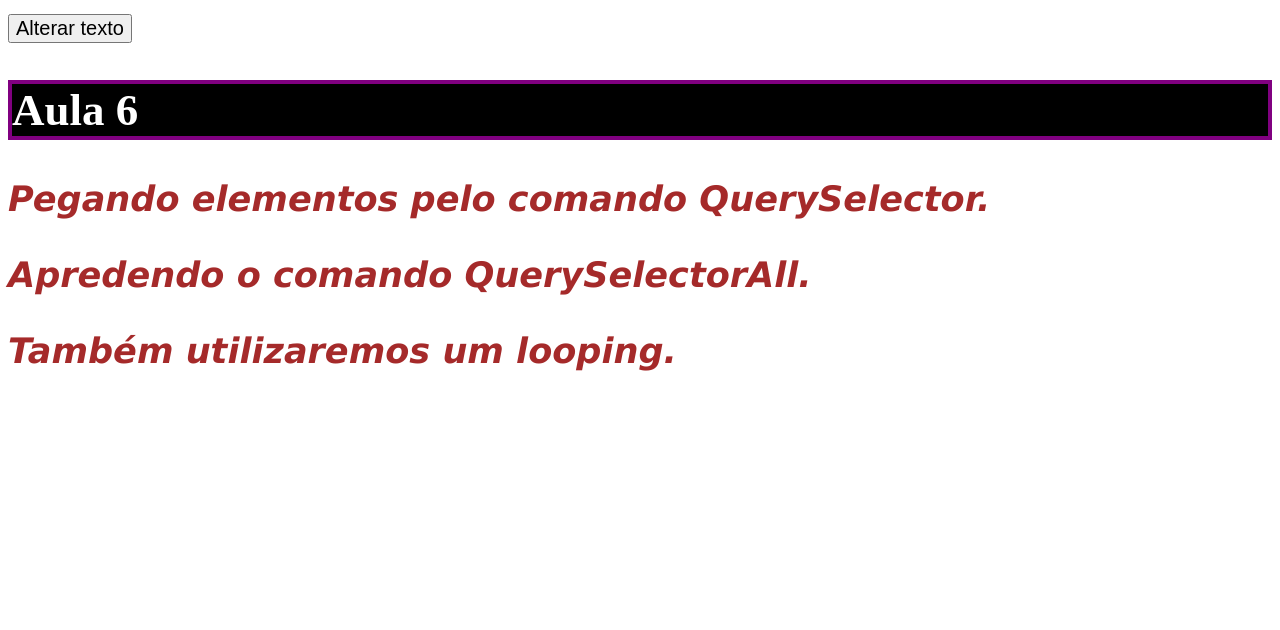
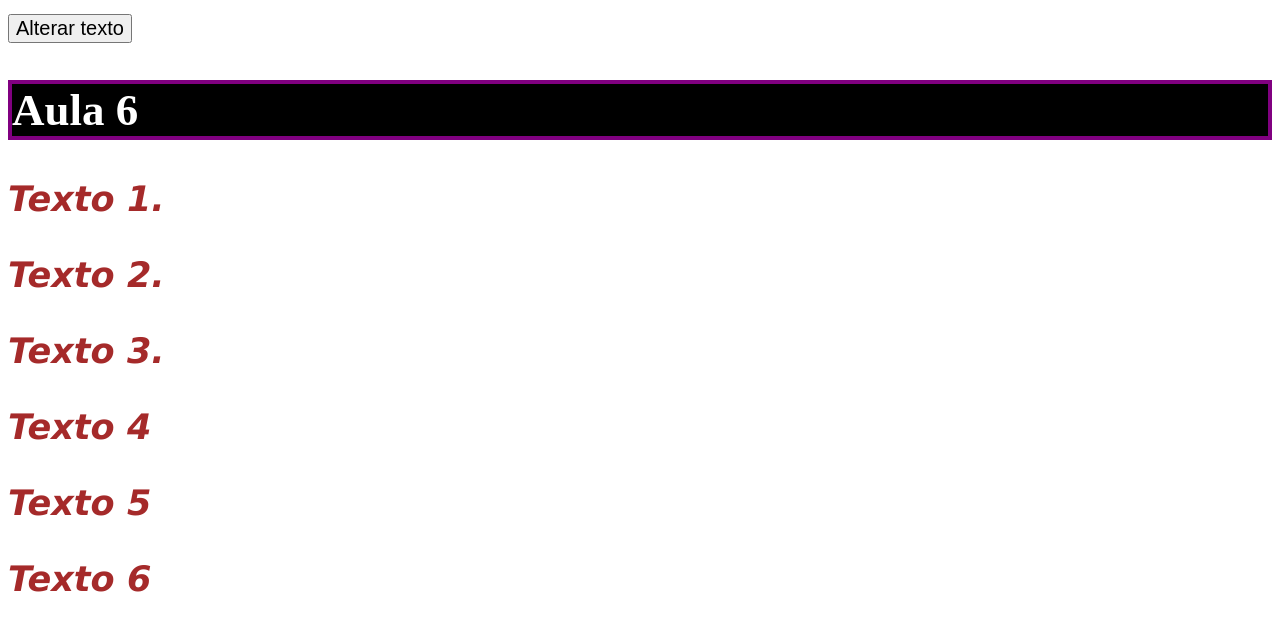
Before and after one commit to Dudacal/Javascript, a plain HTML site: page aula6.html in a window 1280 px wide. Drawn offline with Linux system fonts and the light colour scheme.

Commit message:
Aula 6-2

```diff
--- a/aula6.html
+++ b/aula6.html
@@ -21,14 +21,18 @@
 <body style="font-size: 30px;">
     <button onclick="alterar();" style="font-size: 20px;">Alterar texto</button>
     <h2 class="titulo"> Aula 6</h2>
-    <h3 class="texto"> Pegando elementos pelo comando QuerySelector.</h3>
-    <h3 class="texto"> Apredendo o comando <i>QuerySelectorAll.</i> </h3>
-    <h3 class="texto">Também utilizaremos um looping.</h3>
+    <h3 class="texto">Texto 1.</h3>
+    <h3 class="texto">Texto 2.</h3>
+    <h3 class="texto">Texto 3.</h3>
+    <h3 class="texto">Texto 4</h3>
+    <h3 class="texto">Texto 5</h3>
+    <h3 class="texto">Texto 6</h3>
+
     <script>
         function alterar(){
         const x = document.querySelectorAll('h3.texto');
-        x[0].style.color ="blue"
-        x[1].style.color ="blue"
+        for(let a=0;a<x.length;a++)
+        x[a].style.fontFamily ="Courrier";
         }
     </script>
 
```
